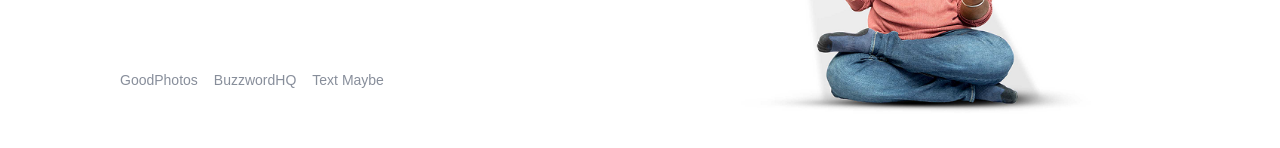
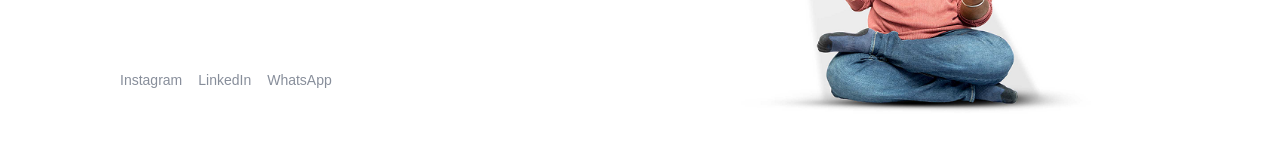
Before and after one commit to ashishmohapatra240/priyaranjan, a Next.js app: page / in a window 1280 px wide. Shown: the part 532-680 px from the top of the page. Built offline with nearby package versions, Linux system fonts and the light colour scheme; a web font is replaced by a local one.

Commit message:
Update homepage and AnimatedLink

```diff
--- a/app/components/AnimatedLink.tsx
+++ b/app/components/AnimatedLink.tsx
@@ -17,6 +17,7 @@ export const AnimatedLink: React.FC<AnimatedLinkProps> = ({
     return (
         <Link
             href={href}
+            target="_blank" rel="noopener noreferrer"
             className={`group relative overflow-hidden text-sm inline-block ${className}`}
         >
             <span className="block transition duration-500 ease-out group-hover:-translate-y-[120%] opacity-80">
--- a/app/page.tsx
+++ b/app/page.tsx
@@ -4,6 +4,7 @@ import { useState, useEffect } from 'react';
 import Image from 'next/image';
 import Header from './components/Header';
 import { AnimatedLink } from './components/AnimatedLink';
+import Link from 'next/link';
 
 export default function Home() {
   const [isDarkMode, setIsDarkMode] = useState(false);
@@ -68,32 +69,61 @@ export default function Home() {
               <div className="flex items-center space-x-2 mt-6">
                 <div className={`w-3 h-3 rounded-full ${isDarkMode ? 'bg-white' : 'bg-black'
                   }`}></div>
-                <button className="text-base md:text-md font-medium leading-tight hover:underline transition-all duration-200 cursor-pointer">
+                <Link href="https://drive.google.com/drive/folders/1DoeQXkfGvs7P0LSOHxl8h6E1bodZiwIf?usp=share_link" target="_blank" rel="noopener noreferrer" className="text-base md:text-md font-medium leading-tight hover:underline transition-all duration-200 cursor-pointer">
                   See My Works
-                </button>
+                </Link>
               </div>
               <div className="mt-20">
                 <div className="flex space-x-4 text-xs md:text-sm">
+
+
+                  {isDarkMode ? (
                     <AnimatedLink
-                    href="http://instagram.com/priyaranjan.design/"
+                      href="https://www.instagram.com/priyaranjan.design/"
                       className={`${isDarkMode ? 'text-gray-400' : 'text-gray-500'}`}
                       frontText="GoodPhotos"
                       backText="Instagram"
                     />
+                  ) : <AnimatedLink
+                    href="https://www.instagram.com/priyaranjan.design/"
+                    className={`${isDarkMode ? 'text-gray-400' : 'text-gray-500'}`}
+                    frontText="Instagram"
+                    backText="Instagram"
+                  />
+                  }
 
+                  {isDarkMode ? (
                     <AnimatedLink
                       href="https://www.linkedin.com/in/bypriyaranjan/"
                       className={`${isDarkMode ? 'text-gray-400' : 'text-gray-500'}`}
                       frontText="BuzzwordHQ"
                       backText="LinkedIn"
                     />
+                  ) : <AnimatedLink
+                    href="https://www.linkedin.com/in/bypriyaranjan/"
+                    className={`${isDarkMode ? 'text-gray-400' : 'text-gray-500'}`}
+                    frontText="LinkedIn"
+                    backText="LinkedIn"
+                  />
+                  }
 
+                  {
+                    isDarkMode ? (
                       <AnimatedLink
                         href="https://wa.me/919124999144"
                         className={`${isDarkMode ? 'text-gray-400' : 'text-gray-500'}`}
                         frontText="Text Maybe"
                         backText="WhatsApp"
                       />
+                    ) : (
+                      <AnimatedLink
+                        href="https://wa.me/919124999144"
+                        className={`${isDarkMode ? 'text-gray-400' : 'text-gray-500'}`}
+                        frontText="WhatsApp"
+                        backText="WhatsApp"
+                      />
+                    )
+                  }
 
                 </div>
               </div>
```
Lines whose indentation alone changed are shown as unchanged.
